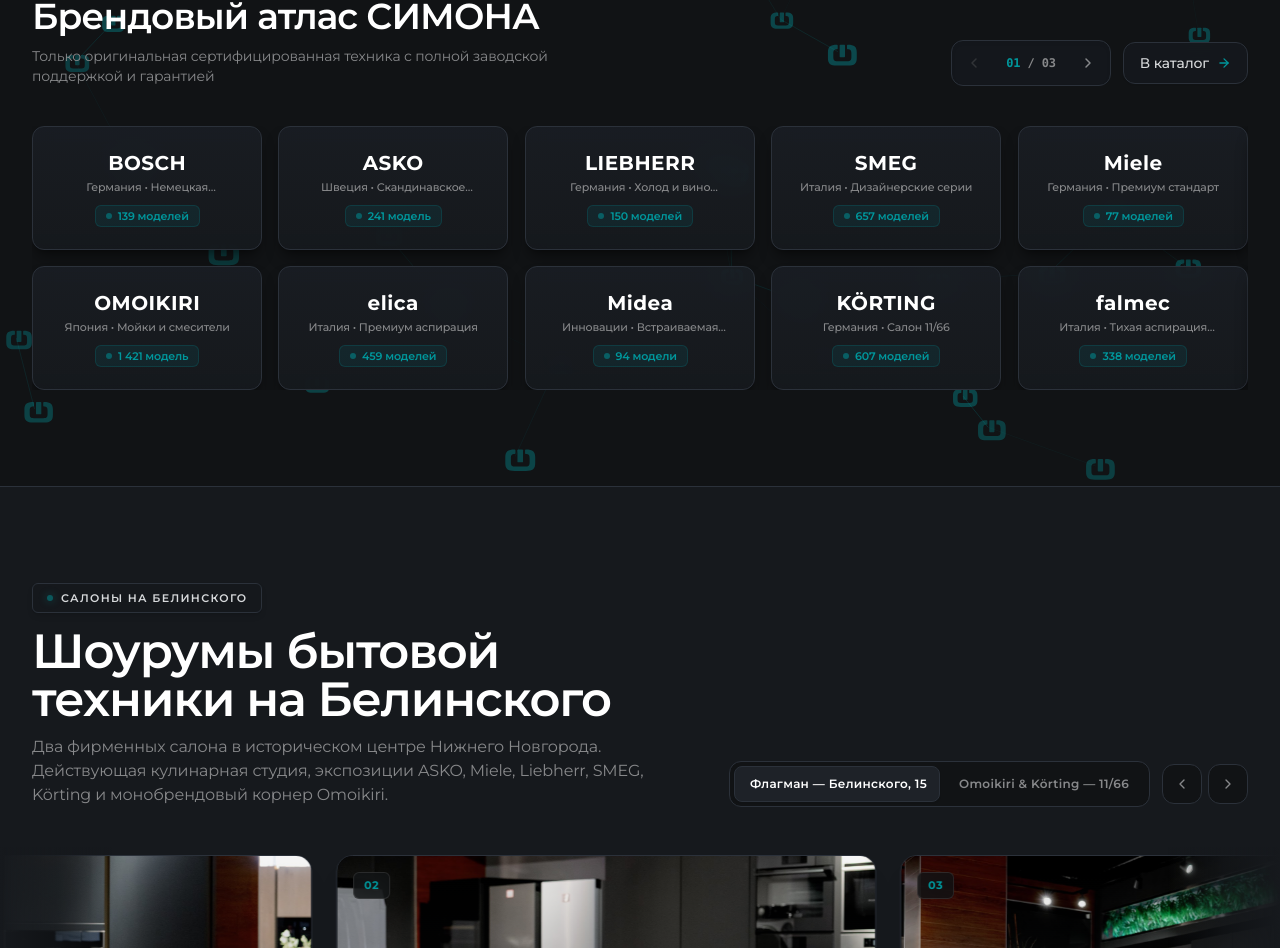
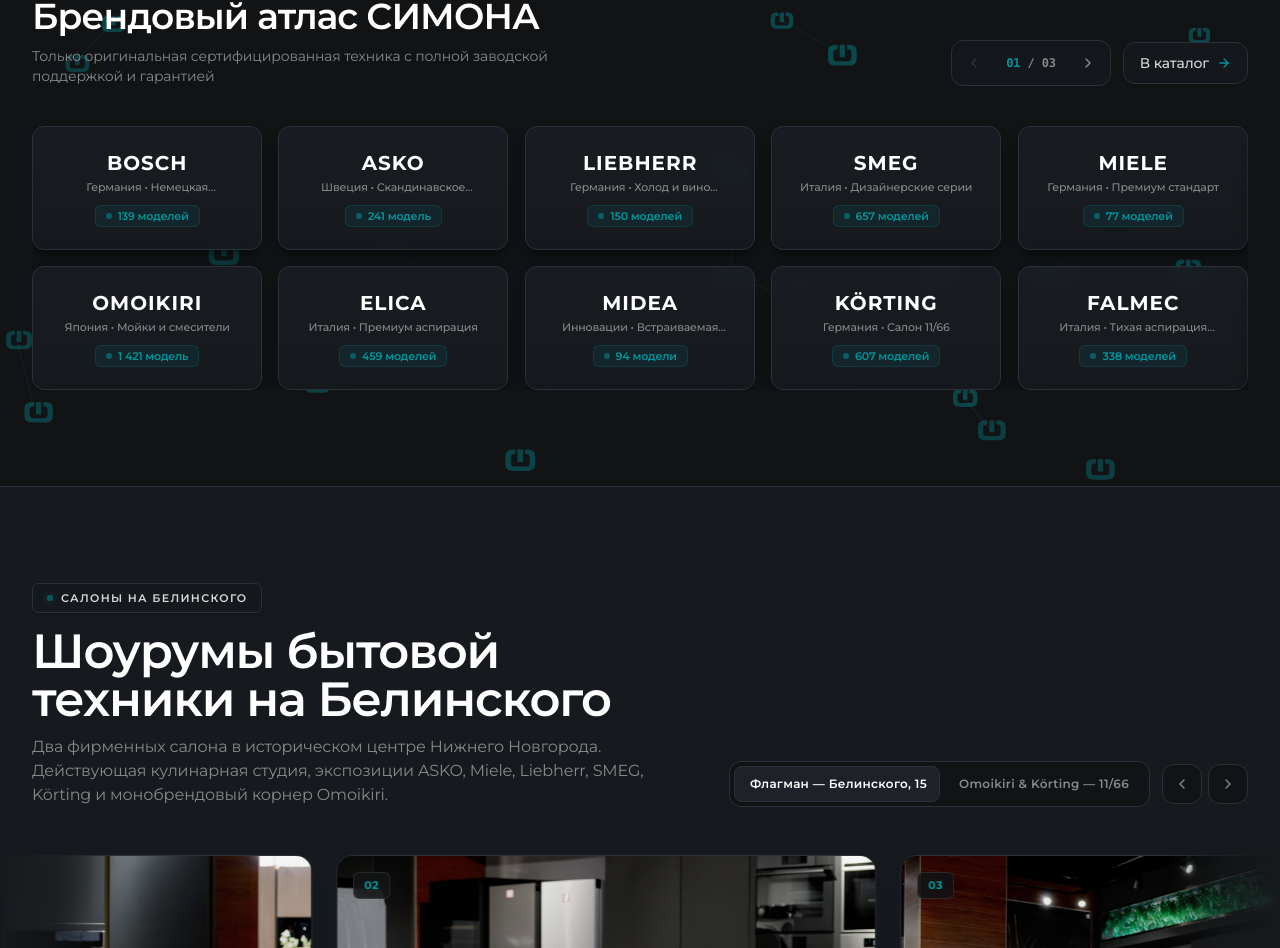
Before and after one commit to myaumyaso2/simona-bt_NEW, a Next.js app: page / in a window 1280 px wide. Shown: the part 1927-2875 px from the top of the page. Built offline with nearby package versions, Linux system fonts and the light colour scheme; no server answers; the database is empty.

Commit message:
feat(brands): render brand names in uppercase tracking-wider on BrandAtlas tiles

```diff
--- a/components/sections/BrandAtlas.tsx
+++ b/components/sections/BrandAtlas.tsx
@@ -73,8 +73,8 @@
         className="pointer-events-none absolute w-44 h-44 rounded-full bg-[radial-gradient(circle,rgba(0,181,186,0.32)_0%,transparent_70%)] opacity-0 -translate-x-1/2 -translate-y-1/2"
       />
 
-      {/* Brand Text Name (Clean Quiet Luxury Typography) */}
-      <span className="font-montserrat text-lg sm:text-xl font-bold text-white group-hover:text-simona-teal transition-colors tracking-wide relative z-10 leading-snug">
+      {/* Brand Text Name (Uppercase Architectural Typography - Quiet Luxury Exception) */}
+      <span className="font-montserrat text-lg sm:text-xl font-bold uppercase tracking-wider text-white group-hover:text-simona-teal transition-colors relative z-10 leading-snug">
         {brand.name}
       </span>
 
--- a/lib/catalog/brandStats.ts
+++ b/lib/catalog/brandStats.ts
@@ -16,13 +16,13 @@
   ASKO: { country: 'Швеция', usp: 'Скандинавское качество', displayName: 'ASKO' },
   LIEBHERR: { country: 'Германия', usp: 'Холод и вино BioFresh', displayName: 'LIEBHERR' },
   SMEG: { country: 'Италия', usp: 'Дизайнерские серии', displayName: 'SMEG' },
-  MIELE: { country: 'Германия', usp: 'Премиум стандарт', displayName: 'Miele' },
+  MIELE: { country: 'Германия', usp: 'Премиум стандарт', displayName: 'MIELE' },
   OMOIKIRI: { country: 'Япония', usp: 'Мойки и смесители', displayName: 'OMOIKIRI' },
-  ELICA: { country: 'Италия', usp: 'Премиум аспирация', displayName: 'elica' },
-  MIDEA: { country: 'Инновации', usp: 'Встраиваемая техника', displayName: 'Midea' },
+  ELICA: { country: 'Италия', usp: 'Премиум аспирация', displayName: 'ELICA' },
+  MIDEA: { country: 'Инновации', usp: 'Встраиваемая техника', displayName: 'MIDEA' },
   KORTING: { country: 'Германия', usp: 'Салон 11/66', displayName: 'KÖRTING' },
   'KÖRTING': { country: 'Германия', usp: 'Салон 11/66', displayName: 'KÖRTING' },
-  FALMEC: { country: 'Италия', usp: 'Тихая аспирация Circle.Tech', displayName: 'falmec' },
+  FALMEC: { country: 'Италия', usp: 'Тихая аспирация Circle.Tech', displayName: 'FALMEC' },
   BERTAZZONI: { country: 'Италия', usp: 'Кухонные блоки с 1882 г.', displayName: 'BERTAZZONI' },
   EVELUX: { country: 'Европа', usp: 'Современная встройка', displayName: 'EVELUX' },
   GRAUDE: { country: 'Германия', usp: 'Практичный комфорт', displayName: 'GRAUDE' },
@@ -34,7 +34,7 @@
   SCHULTHESS: { country: 'Швейцария', usp: 'Швейцарский эталон', displayName: 'SCHULTHESS' },
   CASO: { country: 'Германия', usp: 'Вакууматоры и шкафы', displayName: 'CASO' },
   KUPPERSBERG: { country: 'Германия', usp: 'Встраиваемая техника', displayName: 'KUPPERSBERG' },
-  GORENJE: { country: 'Европа', usp: 'Дизайн и функционал', displayName: 'gorenje' },
+  GORENJE: { country: 'Европа', usp: 'Дизайн и функционал', displayName: 'GORENJE' },
   NIVONA: { country: 'Швейцария', usp: 'Швейцарские кофемашины', displayName: 'NIVONA' },
   STEBA: { country: 'Германия', usp: 'Грили и су-вид', displayName: 'STEBA' },
   ROMMELSBACHER: { country: 'Германия', usp: 'Настольная кулинария', displayName: 'ROMMELSBACHER' },
```
Also changed, not shown: 1 other file (tests, documents, lock files or other folders).
